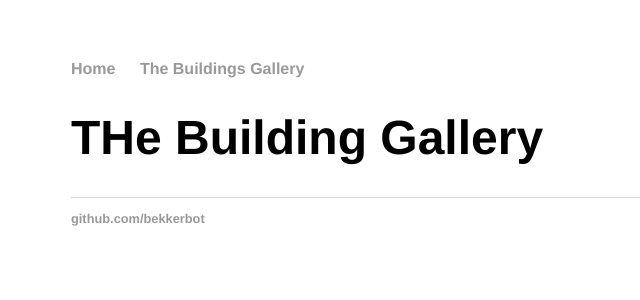
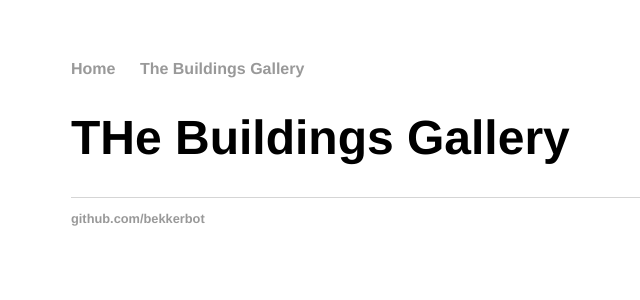
Before and after one commit to bekkermath/BuildingsGallery, a Jekyll site: the page built from index.html, in a window 1280 px wide. Shown: the top 300 px of the page, without its empty margins (121-761 px from the left). Built offline with Jekyll 4.4.1, drawn with Linux system fonts in a browser that asks for light colours.

Commit message:
Update index.html

```diff
--- a/index.html
+++ b/index.html
@@ -3,5 +3,5 @@ layout: default
 title: Homepage
 ---
 <div class="blurb">
-	<h1>THe Building Gallery</h1>
+	<h1>THe Buildings Gallery</h1>
 </div><!-- /.blurb -->
```
